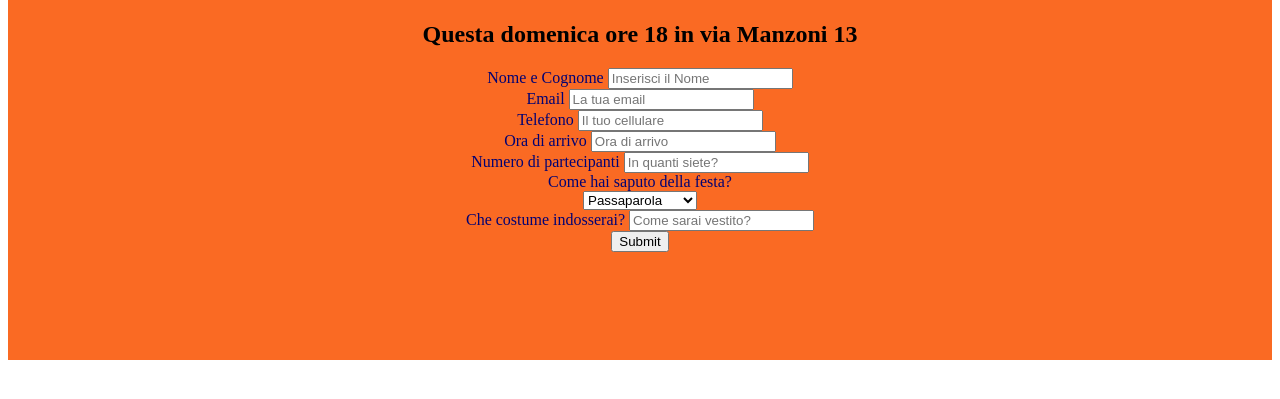
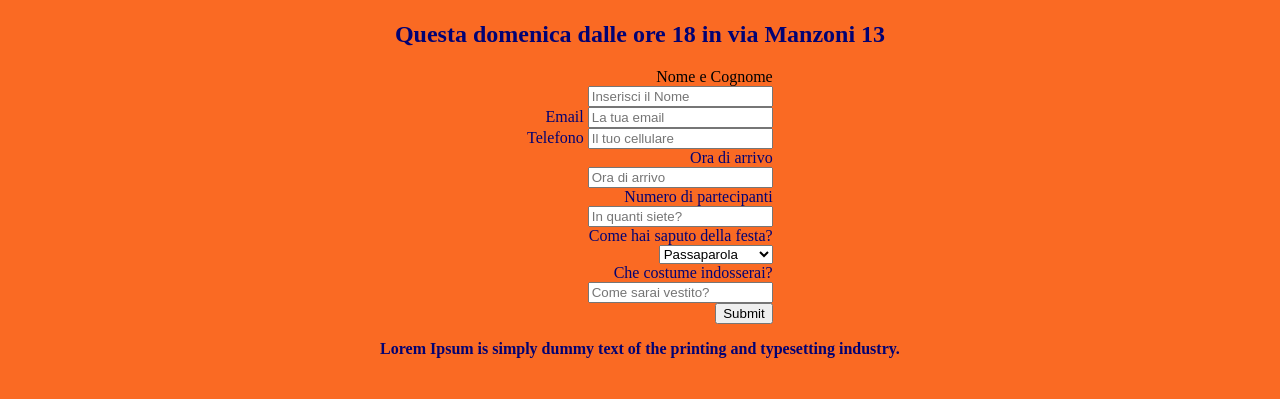
Before and after one commit to AlessandroCaraffa/html-css-curriculum-vitae, a plain HTML site: page bonus/index.html in a window 1280 px wide. Shown: the part 367-766 px from the top of the page. Drawn offline with Linux system fonts and the light colour scheme.

Commit message:
testo posizionato corretto agg colori e footer

```diff
--- a/bonus/index.html
+++ b/bonus/index.html
@@ -7,19 +7,19 @@
     <meta name="viewport" content="width=device-width, initial-scale=1.0">
     <title>Halloween Party</title>
 </head>
-<div class=sfondo>
     <body>
         <header>
             <!--Titolo-->
             <div class=intestazione>
             <h1>Festa di Halloween</h1>
             <img src="https://designshop-6aa0.kxcdn.com/photos/halloween-zucca-inviare-cartoline-online-11323_82.jpg" alt="Zucca di Halloween" class=zucca>
-            <h2>Questa domenica ore 18 in via Manzoni 13</h2>
+            <h2>Questa domenica dalle ore 18 in via Manzoni 13</h2>
             </div>
         </header>
         <main>
             <!--Form-->
             <form>
+                <div class=""
                 <label for=nome>Nome e Cognome</label>
                 <input type="text" placeholder="Inserisci il Nome" required id="nome">
                 <br>
@@ -36,7 +36,6 @@
                 <input type="number" placeholder="In quanti siete?" required id=Ninvitiati>
                 <br>
                 <label for=come-hai-saputo>Come hai saputo della festa?</label>
-                <br>
                 <select name="Come-hai-saputo?" id=come-hai-saputo>
                     <option value="opt1">Passaparola</option>
                     <option value="opt2">Locandina</option>
@@ -49,9 +48,9 @@
                 <br>
                 <input type="submit">
             </form>
-            <br><br><br><br><br><br>
-
         </main>
+        <footer>
+            <p><strong>Lorem Ipsum is simply dummy text of the printing and typesetting industry.</strong></p>
+        </footer>
     </body>
-</div>
 </html>
--- a/bonus/style.css
+++ b/bonus/style.css
@@ -2,7 +2,10 @@
      color: rgb(2, 2, 115);
  }
  main {
-     text-align: center;
+     text-align: end;
+     width: 21%;
+     margin: auto;
+
  }
  .intestazione {
      text-align: center;
@@ -11,12 +14,19 @@
      height: 30%;
      width: 30%;
  }
- .sfondo {
+ body {
      background-color:#FA6A23;
+
  }
 h1 {
     color: rgb(2, 2, 115);
 }
+h2 {
+    color: rgb(2, 2, 115);
+}
 footer {
-    background-color: #FA6A23 ;
+    text-align: center;
 }
+p {
+    color: rgb(2, 2, 115);
+}
```
